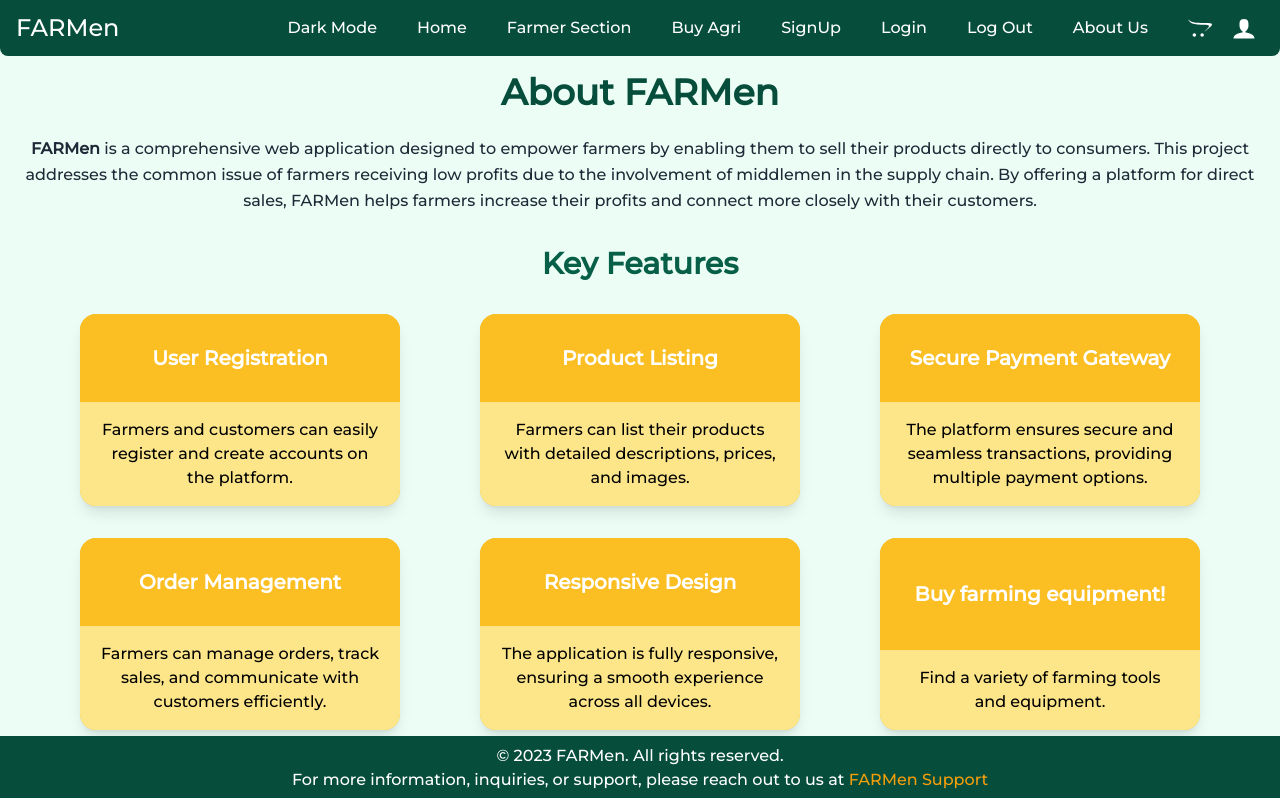
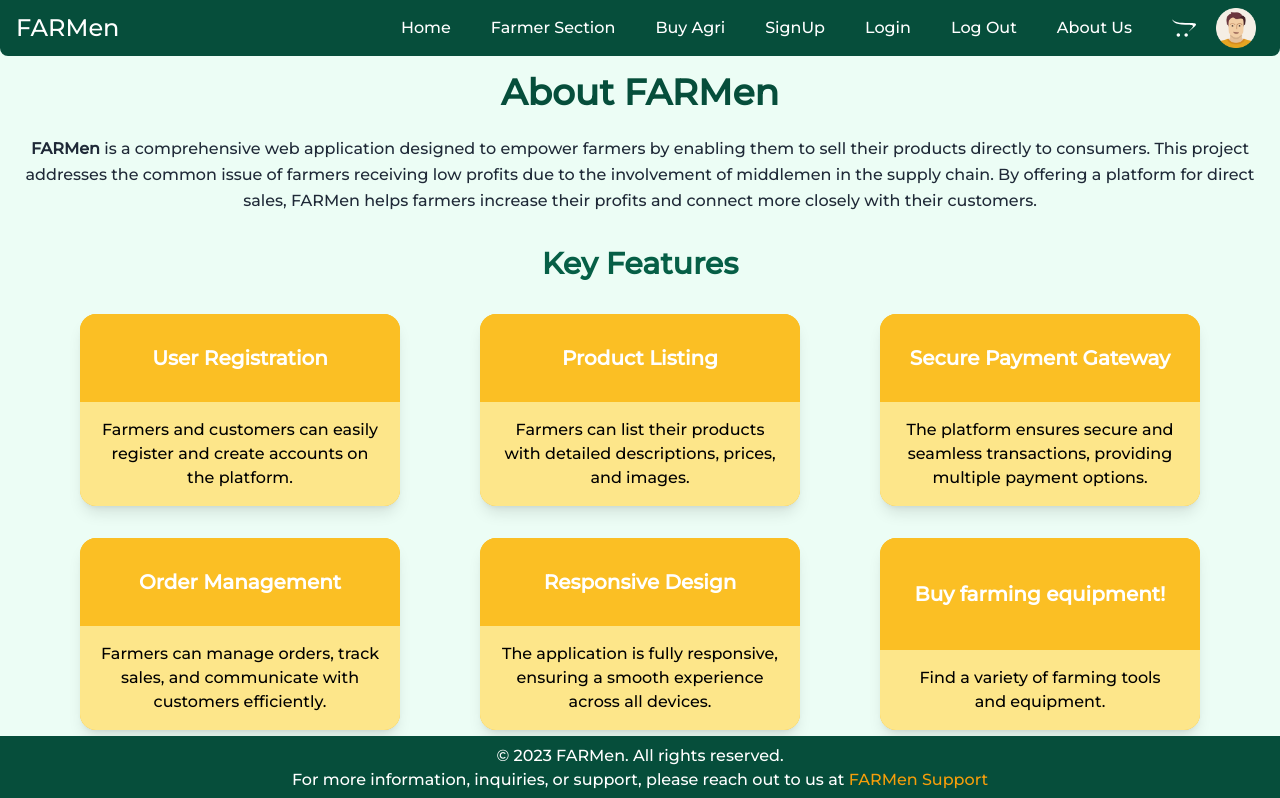
Before and after one commit to RastogiSajal7/FARMen-frontend, a React (Vite) app: page /about in a window 1280 px wide. Shown: the top 798 px of the page. Built offline with nearby package versions, Linux system fonts and the light colour scheme; what @react-pdf/renderer would draw is missing.

Commit message:
removed dark-mode

```diff
--- a/src/components/Navbar.jsx
+++ b/src/components/Navbar.jsx
@@ -1,48 +1,94 @@
-import React, { useState } from 'react';
+import React, { useEffect, useState } from "react";
+import man from "../assets/images/man.png";
 import { Link, useNavigate } from "react-router-dom";
-import { logout } from '../HOC/AuthService';
+import { logout } from "../HOC/AuthService";
 import { FaOpencart } from "react-icons/fa";
 import { ImUser } from "react-icons/im";
 
 const Navbar = ({ counter }) => {
-  const [darkMode, setDarkMode] = useState(false);
+  const [userDetails, setUserDeatils] = useState(null);
+  const [profileImgUrl, setProfileImgUrl] = useState(null);
   const navigate = useNavigate();
+
+  useEffect(() => {
+    const storedUserDetails = JSON.parse(localStorage.getItem("user"));
+    setUserDeatils(storedUserDetails);
+    if (storedUserDetails && storedUserDetails.profileImg) {
+      setProfileImgUrl(
+        `https://farmen.onrender.com/${storedUserDetails.profileImg}`
+      );
+    }
+  }, [localStorage.getItem("user")]);
 
   const handleLogout = () => {
     logout();
     navigate("/");
-  }
-
-  const handleToggleDarkMode = () => {
-    setDarkMode(!darkMode);
-  }
+  };
 
   return (
     <>
-      <div className={`w-full ${darkMode? 'bg-black' : 'bg-emerald-900'} flex justify-between items-center fixed top-0 left-0 rounded-b-lg px-4`}>
+      <div className="w-full h-14 bg-emerald-900 flex justify-between items-center fixed top-0 left-0 rounded-b-lg px-4">
         <div>
-          <Link to="/" className="text-white text-2xl">FARMen</Link>
+          <Link to="/" className="text-white text-2xl">
+            FARMen
+          </Link>
         </div>
         <div className="flex items-center p-2">
+          <Link to="/" className="text-white px-5 py-2 hover:bg-emerald-800 rounded-full">
+            Home
+          </Link>
+          <Link to="/farmerBuy" className="text-white px-5 py-2 hover:bg-emerald-800 rounded-full">
+            Farmer Section
+          </Link>
+          <Link to="/home" className="text-white px-5 py-2 hover:bg-emerald-800 rounded-full">
+            Buy Agri
+          </Link>
+          <Link to="/register" className="text-white px-5 py-2 hover:bg-emerald-800 rounded-full">
+            SignUp
+          </Link>
+          <Link to="/login" className="text-white px-5 py-2 hover:bg-emerald-800 rounded-full">
+            Login
+          </Link>
           <button
-            className="text-white px-5 py-2 hover:bg-black"
-            onClick={handleToggleDarkMode}
+            onClick={handleLogout}
+            className="text-white px-5 py-2 hover:bg-emerald-800 rounded-full"
           >
-            {darkMode? 'Light Mode' : 'Dark Mode'}
+            Log Out
           </button>
-          <Link to="/" className="text-white px-5 py-2 hover:bg-black">Home</Link>
-          <Link to="/farmerBuy" className="text-white px-5 py-2 hover:bg-black">Farmer Section</Link>
-          <Link to="/home" className="text-white px-5 py-2 hover:bg-black">Buy Agri</Link>
-          <Link to="/register" className="text-white px-5 py-2 hover:bg-black">SignUp</Link>
-          <Link to="/login" className="text-white px-5 py-2 hover:bg-black">Login</Link>
-          <button onClick={handleLogout} className="text-white px-5 py-2 hover:bg-black">Log Out</button>
-          <Link to="/about" className="text-white px-5 py-2 hover:bg-black">About Us</Link>
-          <Link to="#" className="text-white px-5 py-2 text-2xl hover:bg-black flex"><FaOpencart /><div className="text-sm text-slate-200 font-semibold fixed ml-6 ">{counter}</div></Link>
-          <Link to="/account" className="text-white text-2xl"> <ImUser/></Link>
+          <Link to="/about" className="text-white px-5 py-2 hover:bg-emerald-800 rounded-full">
+            About Us
+          </Link>
+          <Link
+            to="#"
+            className="text-white px-5 py-2 text-2xl hover:bg-emerald-800 rounded-full flex"
+          >
+            <FaOpencart />
+            <div className="text-sm text-slate-200 font-semibold fixed ml-6 ">
+              {counter}
+            </div>
+          </Link>
+          <Link to="/account" className="text-white text-2xl">
+            <div className="h-full">
+              {profileImgUrl ? (
+                <img
+                  className="h-10"
+                  src={profileImgUrl}
+                  alt="userImg"
+                  onError={(e) => {
+                    if (e.target.src !== man) {
+                      e.target.src = man;
+                    }
+                  }}
+                />
+              ) : (
+                <img className="h-10 object-cover" src={man} alt="userImg" />
+              )}
+            </div>
+          </Link>
         </div>
       </div>
     </>
   );
-}
+};
 
 export default Navbar;
--- a/src/components/Yev.jsx
+++ b/src/components/Yev.jsx
@@ -13,7 +13,7 @@ const Yev = () => {
         <h3 className="font-bold text-2xl">Hello Fellow Farmers</h3>
         <p className="text-md font-serif">Manage your business with FARMen</p>
         <div className="boxes relative h-[30vh] w-full flex items-center">
-          <div className=" w-7/12 h-[20vh] absolute z-10 rounded-3xl left-0 top-0 p-2 bg-emerald-900 mt-4 border-2 text-center">
+          <div className=" w-7/12 h-[20vh] absolute z-10 rounded-3xl left-0 top-0 p-2 bg-emerald-900 mt-4 border-8 border-white text-center">
             <div className="text-white ">
               <p className="font-bold">Farmers Joined</p>
               <h3 className="font-bold">3000+</h3>
@@ -23,7 +23,7 @@ const Yev = () => {
           </div>
           <Link
             to="/register"
-            className=" w-6/12 absolute rounded-2xl translate-z-10 -skew-y-12 origin-right  right-0 top-0 h-[20vh] p-4 bg-amber-400 border-2 border-white"
+            className=" w-6/12 absolute rounded-2xl translate-z-10 -skew-y-12 origin-right  right-0 top-0 h-[20vh] p-4 bg-amber-400 "
           >
             <CiLogin className="text-white ml-10 text-2xl " />
             <p className=" text-md text-white font-extrabold mt-6 ml-10">
@@ -38,26 +38,26 @@ const Yev = () => {
           </h3>
           <div className="grid grid-cols-2 sm:grid-cols-4 gap-4 sm:gap-14 p-1 text-center font-bold text-slate-600">
             <div className="col-span-1 text-md">
-              <div className="outer text-lime-400 bg-lime-200 p-2 sm:p-4 rounded-full mx-auto w-max ">
-                <ImLeaf className="border-lime-500 border-2 rounded-full p-2 sm:p-3 text-4xl sm:text-5xl animate-spin" />
+              <div className="outer text-lime-400 bg-lime-200 p-2 sm:p-4 rounded-full mx-auto w-max animate-bounce ">
+                <ImLeaf className="border-lime-500 border-2 rounded-full p-2 sm:p-3 text-4xl sm:text-5xl animate-bounce" />
               </div>
               <p>Always Fresh</p>
             </div>
             <div className="col-span-1 text-md ">
-              <div className="outer text-amber-400 bg-amber-200 p-2 sm:p-4 rounded-full mx-auto w-max ">
-                <GiButterfly className="border-amber-500 border-2 rounded-full p-2 sm:p-3 text-4xl sm:text-5xl animate-spin" />
+              <div className="outer text-amber-400 bg-amber-200 p-2 sm:p-4 rounded-full mx-auto w-max animate-bounce ">
+                <GiButterfly className="border-amber-500 border-2 rounded-full p-2 sm:p-3 text-4xl sm:text-5xl animate-bounce" />
               </div>
               <p>Pesticides Free</p>
             </div>
             <div className="col-span-1 text-md">
-              <div className="outer text-lime-400 bg-lime-200 p-2 sm:p-4 rounded-full mx-auto w-max ">
-                <GiBoxUnpacking className="border-lime-500 border-2 rounded-full p-2 sm:p-3 text-4xl sm:text-5xl animate-spin" />
+              <div className="outer text-lime-400 bg-lime-200 p-2 sm:p-4 rounded-full mx-auto w-max animate-bounce ">
+                <GiBoxUnpacking className="border-lime-500 border-2 rounded-full p-2 sm:p-3 text-4xl sm:text-5xl animate-bounce" />
               </div>
               <p>Eco Friendly</p>
             </div>
             <div className="col-span-1 text-md">
-              <div className="outer text-amber-400 bg-amber-200 p-2 sm:p-4 rounded-full mx-auto w-max ">
-                <SlBadge className="border-amber-500 border-2 rounded-full p-2 sm:p-3 text-4xl sm:text-5xl animate-spin" />
+              <div className="outer text-amber-400 bg-amber-200 p-2 sm:p-4 rounded-full mx-auto w-max animate-bounce ">
+                <SlBadge className="border-amber-500 border-2 rounded-full p-2 sm:p-3 text-4xl sm:text-5xl animate-bounce" />
               </div>
               <p>Certified</p>
             </div>
--- a/src/pages/FarmerBuy.jsx
+++ b/src/pages/FarmerBuy.jsx
@@ -32,4 +32,4 @@ const FarmerBuy = () => {
   );
 };
 
-export default FarmerBuy;
+export default Auth(FarmerBuy);
--- a/src/pages/UpdateAccount.jsx
+++ b/src/pages/UpdateAccount.jsx
@@ -49,6 +49,7 @@ const UpdateAccount = () => {
 
     if (!farmName || !profileImg || !farmDesc) {
       toast.warning("Please fill out all fields");
+      setLoading(false);
       return;
     }
 
```
